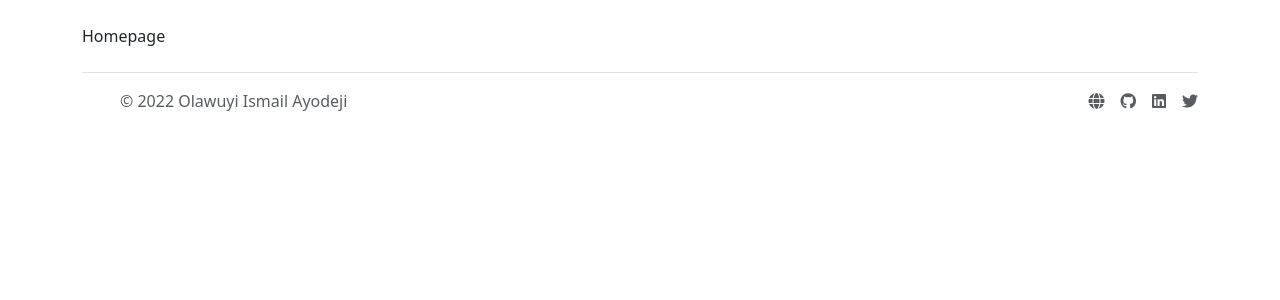
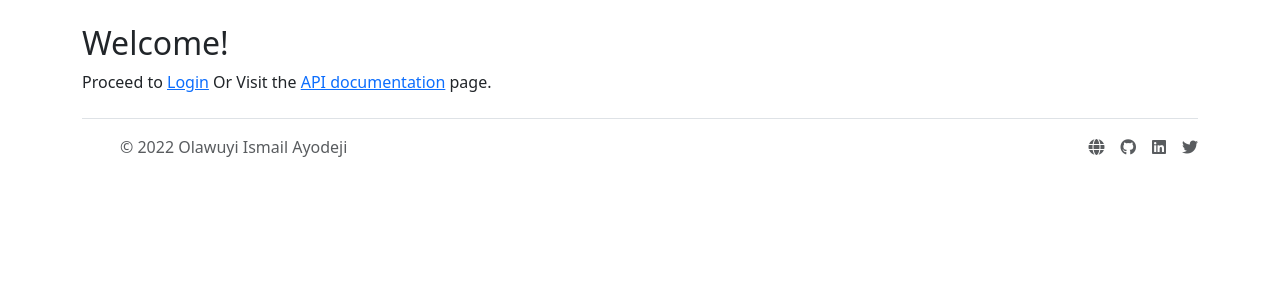
Before and after one commit to Olaism/note-app, a Django app: page / in a window 1280 px wide. Shown: the part 88-388 px from the top of the page. Run offline with Django 3.2, Linux system fonts and the light colour scheme; some libraries are stand-ins or nearby versions.

Commit message:
Update the homepage

```diff
--- a/templates/api/home.html
+++ b/templates/api/home.html
@@ -73,16 +73,16 @@
             <ul class="list-group">
                 <li class="list-group-item">GET</li>
                 <li class="list-group-item">POST</li>
-                <li class="list-group-item">PUT</li>
+                <li class="list-group-item">PUT / PATCH</li>
                 <li class="list-group-item">DELETE</li>
               </ul>
         </div>
     </section>
     <section class="ease-of-use bg-info text-light p-3">
         <h4>Easy to use placeholders</h4>
-        <small class="text-muted">Just find a note and create a url,not quite implemented user authenmtication yet</small>
+        <small class="text-light">Please note that all notes endpoint requires api key</small>
         <p class="bg-light text-dark w-100 p-2 text-center mt-1">
-            <small class="text-info">http://localhost:8000/api/v1/notes/</small>
+            <small class="text-info">https://olaism-note-app.herokuapp.com/api/v1/notes/</small>
         </p>
     </section>
 {% endblock content %}
--- a/templates/index.html
+++ b/templates/index.html
@@ -5,5 +5,10 @@
 {% endblock title %}
 
 {% block content %}
-    Homepage
+    <div class="row justify-content-center">
+        <div class="col-sm-8 col-md-10 col-lg-12">
+            <h2>Welcome!</h2>
+            Proceed to <a href="{% url 'account_login' %}">Login</a> Or Visit the <a href="{% url 'api:home' %}">API documentation</a> page.
+        </div>
+    </div>
 {% endblock content %}
```
